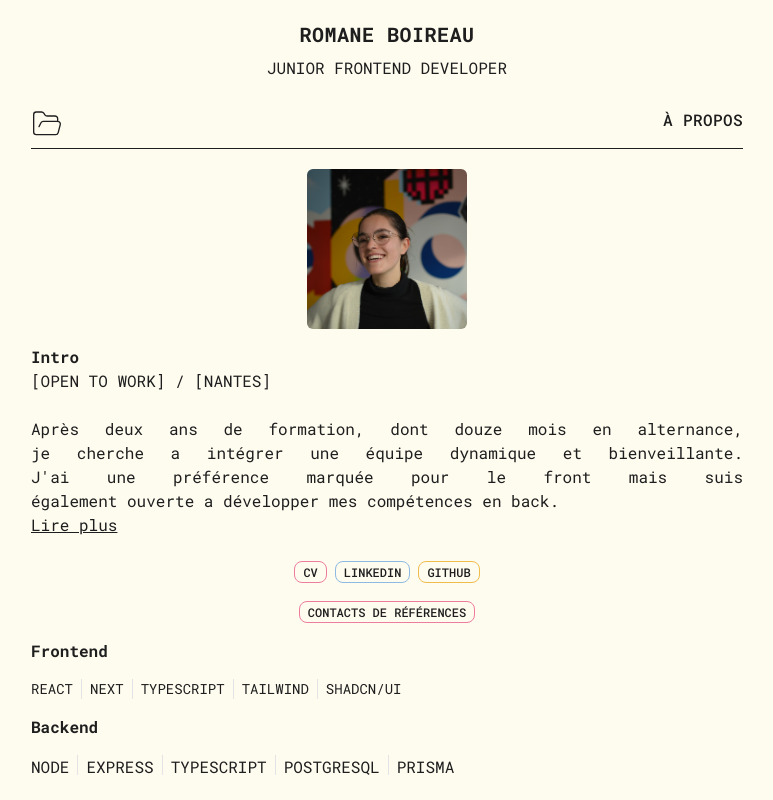
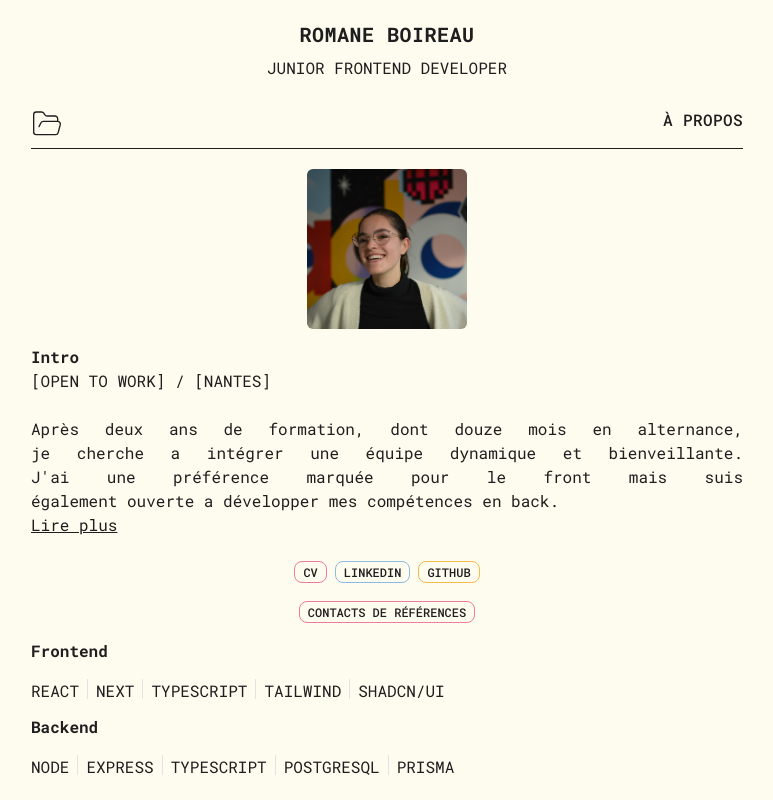
Before and after one commit to aanatema/portfolio-v2, a Next.js app: page / in a window 1280 px wide. Shown: the top 800 px of the page, without its empty margins (253-1026 px from the left). Built offline with nearby package versions, Linux system fonts and the light colour scheme.

Commit message:
minor style changes

```diff
--- a/src/app/biomePage/page.tsx
+++ b/src/app/biomePage/page.tsx
@@ -94,7 +94,7 @@ export default function BiomePage() {
 								</p>
 								<br />
 								<header className='font-bold'>Frontend</header>
-								<section className='flex flex-row gap-2 uppercase h-5 text-sm overflow-scroll'>
+								<section className='flex flex-row gap-2 uppercase h-5 overflow-scroll'>
 									<p>React</p>
 									<Separator orientation='vertical' />
 									<p>Typescript</p>
--- a/src/app/components/TechnoList/FrontendTechnoList.tsx
+++ b/src/app/components/TechnoList/FrontendTechnoList.tsx
@@ -4,7 +4,7 @@ export default function FrontendTechnoList() {
     return (
 		<>
 			<header className='font-bold'>Frontend</header>
-			<section className='flex flex-row gap-2 uppercase h-5 text-sm overflow-scroll h-5'>
+			<section className='flex flex-row gap-2 uppercase overflow-scroll h-5'>
 				<p>React</p>
 				<Separator orientation='vertical' />
 				<p>Next</p>
--- a/src/app/portfolioPage/page.tsx
+++ b/src/app/portfolioPage/page.tsx
@@ -95,7 +95,7 @@ export default function portfolioPage() {
 								Technos
 							</AccordionTrigger>
 							<AccordionContent className='flex flex-col text-balance'>
-								<section className='flex flex-row gap-2 uppercase h-5 text-sm overflow-scroll h-5'>
+								<section className='flex flex-row gap-2 uppercase overflow-scroll h-5'>
 									<p>React</p>
 									<Separator orientation='vertical' />
 									<p>Next</p>
--- a/src/app/topovisioPage/page.tsx
+++ b/src/app/topovisioPage/page.tsx
@@ -90,7 +90,7 @@ export default function TopovisioPage() {
 									<header className='font-bold'>
 										Technos envisagées
 									</header>
-									<section className='flex flex-row gap-2 uppercase h-5 text-sm overflow-scroll h-5'>
+									<section className='flex flex-row gap-2 uppercase overflow-scroll h-5'>
 										<p>Vue.js</p>
 										<Separator orientation='vertical' />
 										<p>Nuxt</p>
```
